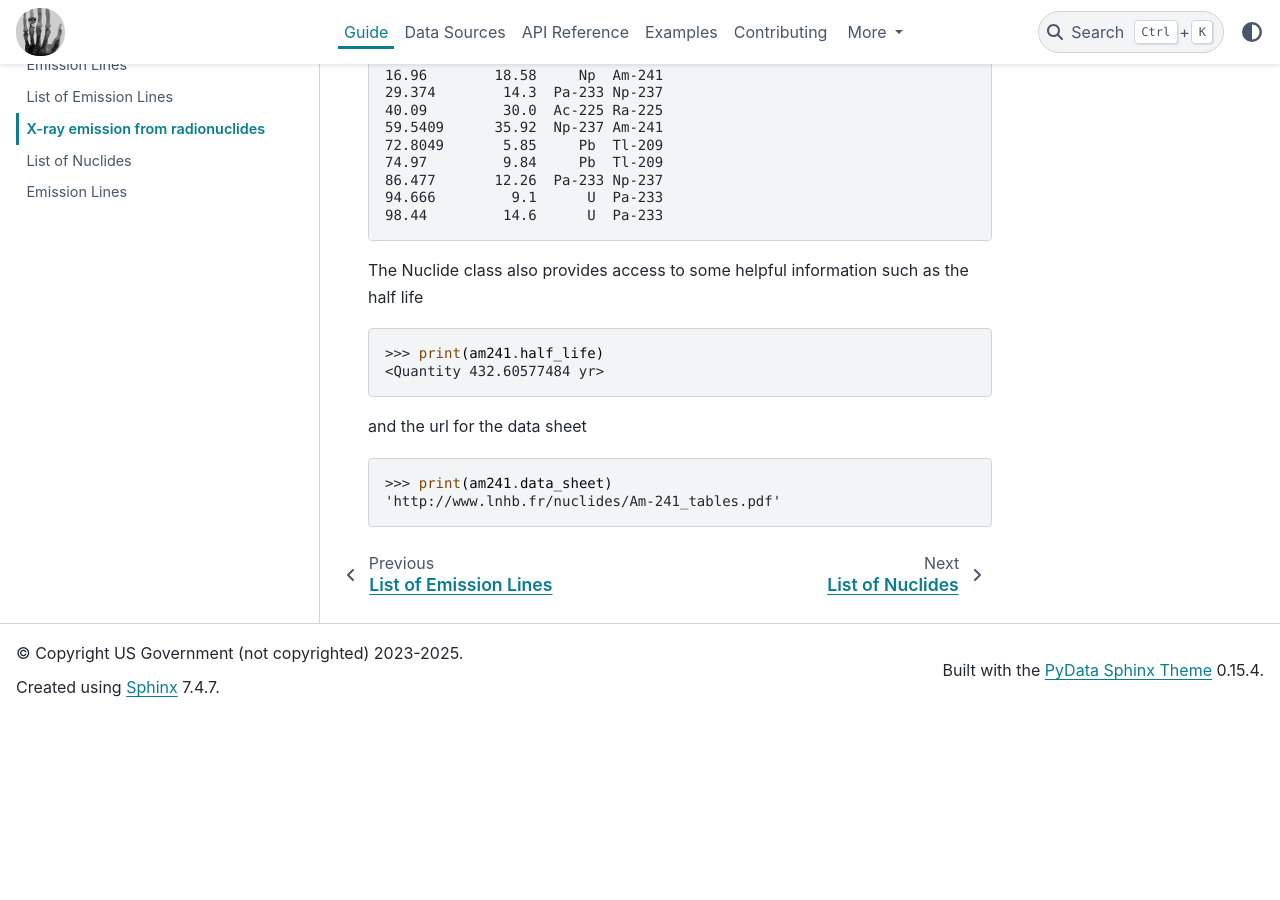
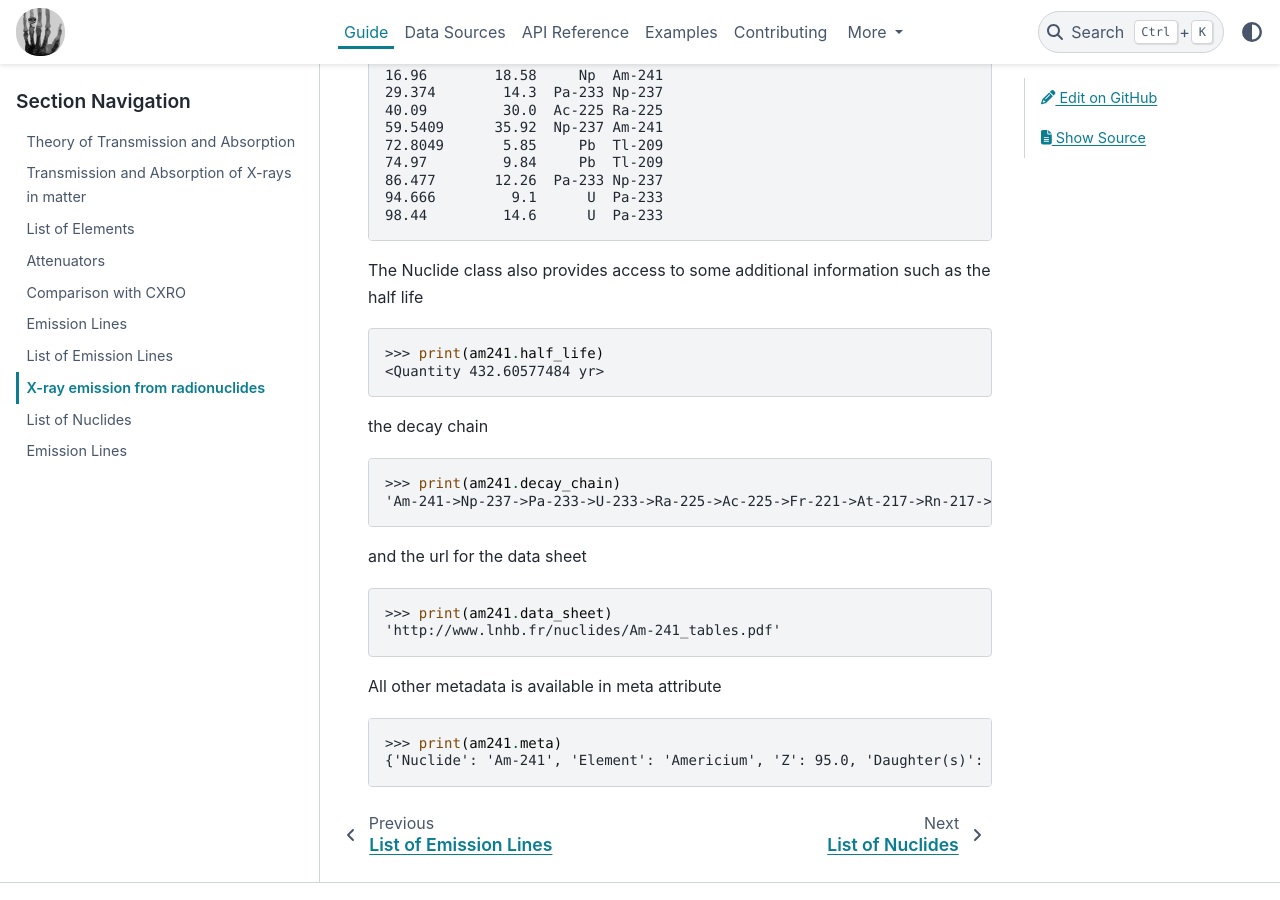
Before and after one commit to ehsteve/roentgen, a Sphinx documentation site: the page built from docs/guide/nuclides.rst, in a window 1280 px wide and 900 px high, scrolled down 1740 px. Built offline with Sphinx 7.4.7 and the PyData theme 0.15.4, drawn with Linux system fonts in a browser that asks for light colours; the version number could not be read and is left out; before the commit the page ends 2457 px from its top, so only the background shows below that.

Commit message:
update to nuclide class

```diff
--- a/docs/guide/nuclides.rst
+++ b/docs/guide/nuclides.rst
@@ -79,12 +79,22 @@
     94.666         9.1      U  Pa-233
     98.44         14.6      U  Pa-233
 
-The Nuclide class also provides access to some helpful information such as the half life
+The Nuclide class also provides access to some additional information such as the half life
 
     >>> print(am241.half_life)
     <Quantity 432.60577484 yr>
+
+the decay chain
+
+    >>> print(am241.decay_chain)
+    'Am-241->Np-237->Pa-233->U-233->Ra-225->Ac-225->Fr-221->At-217->Rn-217->Bi-213->Po-213->Tl-209'
 
 and the url for the data sheet
 
     >>> print(am241.data_sheet)
     'http://www.lnhb.fr/nuclides/Am-241_tables.pdf'
+
+All other metadata is available in meta attribute
+
+    >>> print(am241.meta)
+    {'Nuclide': 'Am-241', 'Element': 'Americium', 'Z': 95.0, 'Daughter(s)': '(alpha)', 'Qalpha': 5637.82, 'Possible parent(s)': '(B-)', 'Half-life (a)': <Quantity 432.6 yr>, 'Half-life (s)': <Quantity 1.3652e+10 s>, 'Decay constant (1/s)': <Quantity 5.077e-11 1 / s>, 'Specific activity (Bq/g)': <Quantity 1.2688e+11 Bq / g>, 'Reference': 'KRI - 2009'}
```
Also changed, not shown: 1 other file.
